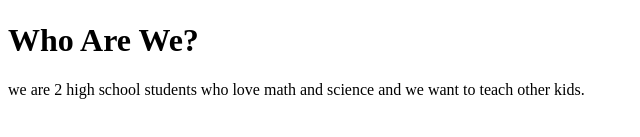
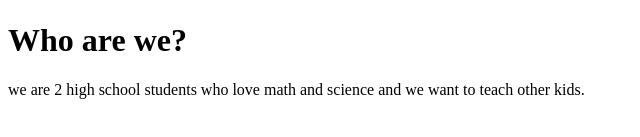
Before and after one commit to deepaul015/deepaul015.github.io, a plain HTML site: page hompage.html in a window 1280 px wide. Shown: the part 311-448 px from the top of the page, 0-640 px from the left. Drawn offline with Linux system fonts and the light colour scheme.

Commit message:
Update hompage.html

```diff
--- a/hompage.html
+++ b/hompage.html
@@ -5,7 +5,7 @@
     <title>STEMojo Wibsite</title>
     </head>
     <body>
-      <h1>Who Are We?</h1>
+      <h1>Who are we?</h1>
         <p>we are 2 high school students who love math and science and we want to teach other kids.</p>
 
 
```
